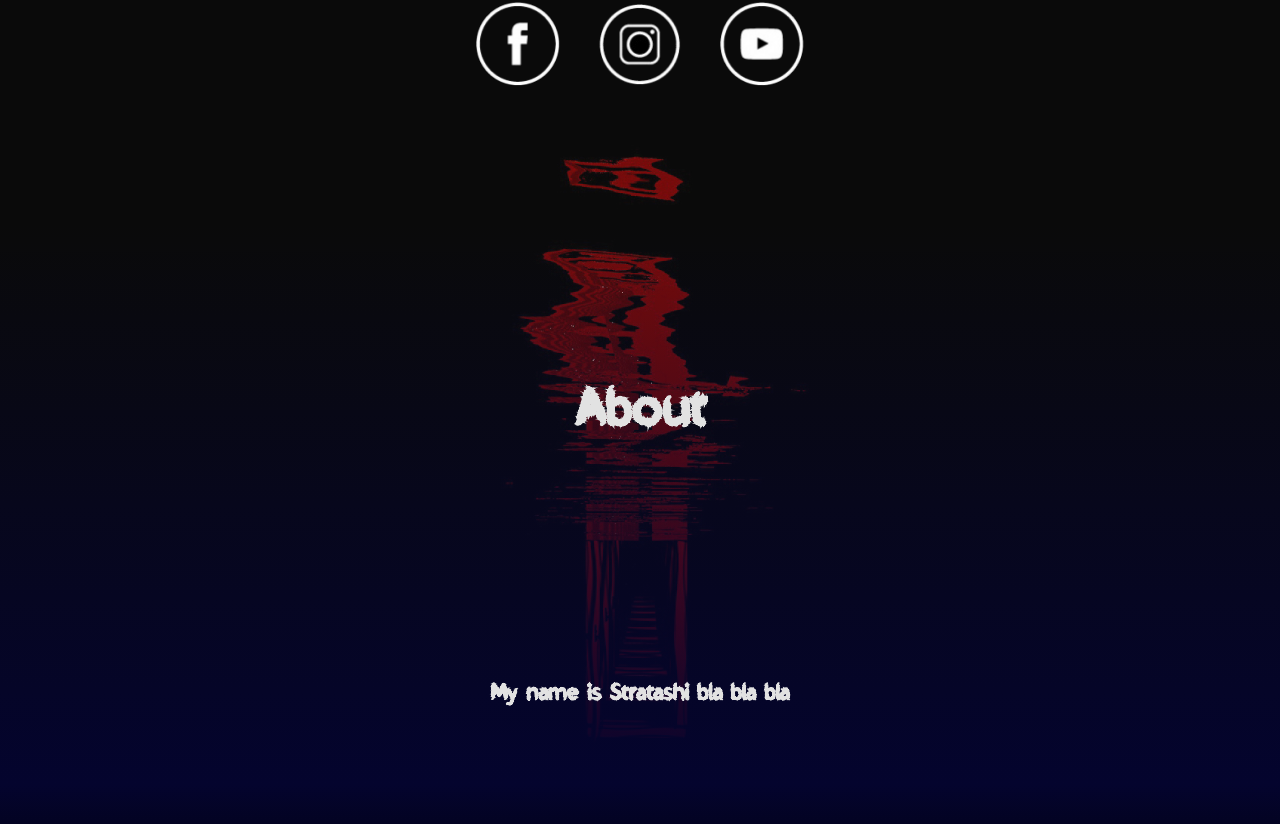
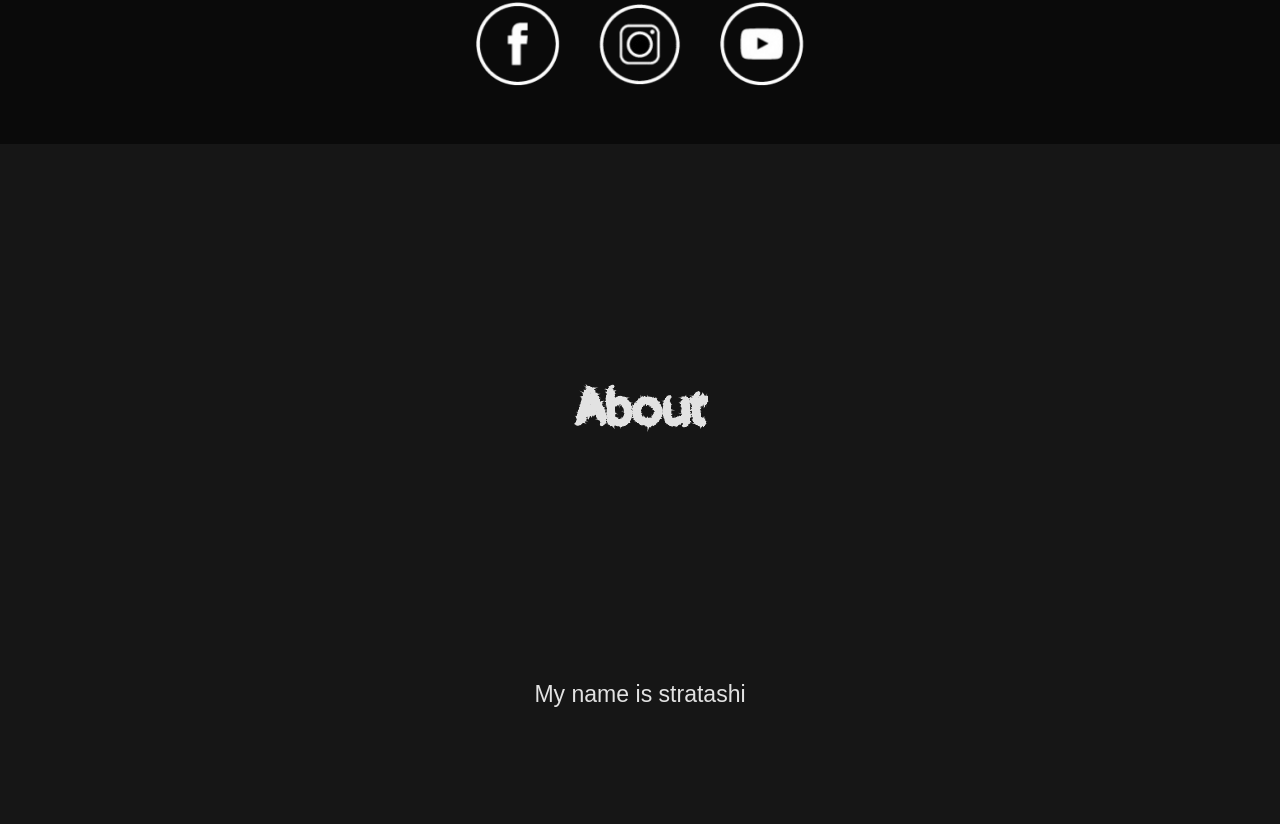
Before and after one commit to thpapei/stratashi-portfolio, a React app: page / in a window 1280 px wide. Shown: the part 656-1480 px from the top of the page. Built offline with nearby package versions, Linux system fonts and the light colour scheme.

Commit message:
Removed blue background in About section and changed font-family

```diff
--- a/src/components/About.js
+++ b/src/components/About.js
@@ -3,7 +3,7 @@ const About = () => {
     <div className='about'>
       <h1 className='title'>About</h1>
       <div className='info'>
-        <h3>My name is Stratashi bla bla bla</h3>
+        <p>My name is stratashi</p>
       </div>
     </div>
   )
--- a/src/styles/components/_About.scss
+++ b/src/styles/components/_About.scss
@@ -1,7 +1,6 @@
 .about {
   align-items: center;
   background: $dark-gray;
-  background: linear-gradient(180deg, transparent 10%, $dark-blue 80%, black 100%);
   display: flex;
   flex-direction: column;
   justify-content: space-evenly;
@@ -11,4 +10,8 @@
   .title {
     font-size: $title;
   }
+
+  p {
+    font-family: Arial, Helvetica, sans-serif;
+  }
 }
```
